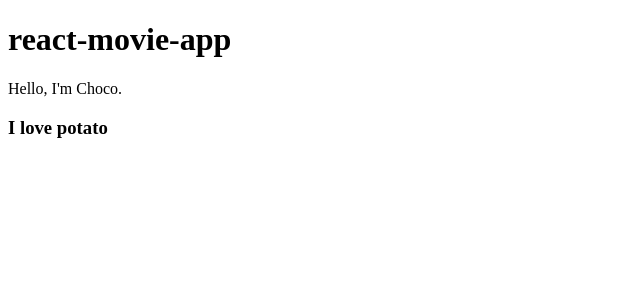
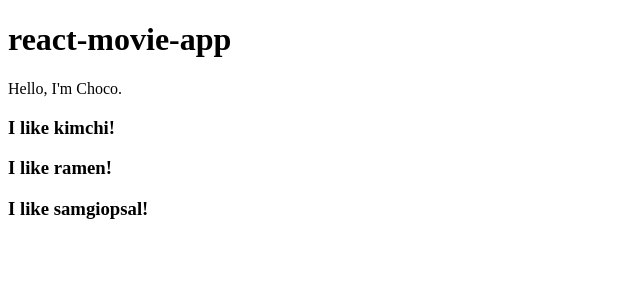
Before and after one commit to devheedoo/react-movie-app, a React (Create React App) app: page / in a window 1280 px wide. Shown: the top 300 px of the page, without its empty margins (0-640 px from the left). Built offline with nearby package versions, Linux system fonts and the light colour scheme.

Commit message:
#2.1 Reusable Components with JSX + Props

```diff
--- a/src/App.js
+++ b/src/App.js
@@ -1,15 +1,25 @@
 import React from 'react';
-import Potato from './Potato';
 
 // "Component is a function which returns HTML."
 function App() {
   return (
     <div>
       <h1>react-movie-app</h1>
-      Hello, I'm Choco.
-      <Potato />
+      <p>Hello, I'm Choco.</p>
+      <Food name="kimchi" />
+      <Food name="ramen" />
+      <Food name="samgiopsal" />
     </div>
   );
 }
 
+// function Food(props) {
+//   return <h3>I like {props.name}!</h3>;
+// }
+
+// Same as above
+function Food({ name }) {
+  return <h3>I like {name}!</h3>;
+}
+
 export default App;
```
